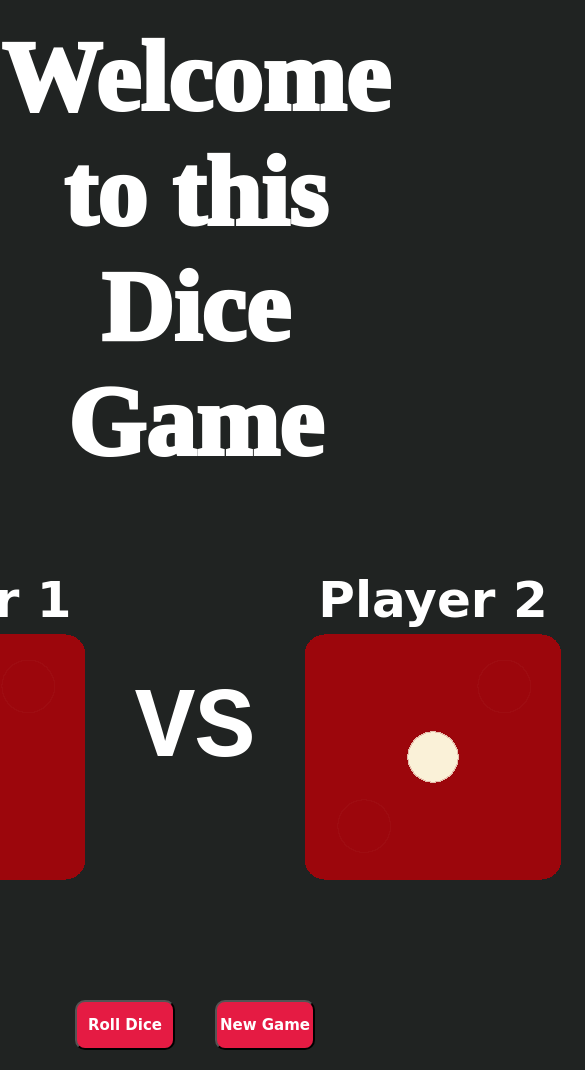
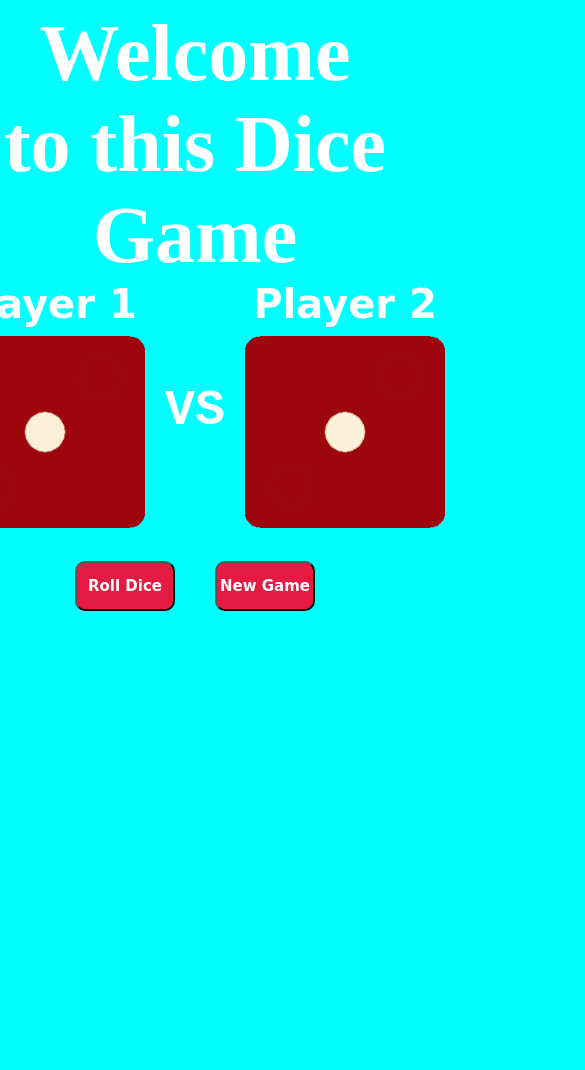
Before and after one commit to Hardikaz/DiceGame, a plain HTML site: page index.html in a window 390 px wide. Shown: the top 1070 px of the page, 585 px wide, since content can reach past the window. After the commit the page ends 844 px from the top, so only its background shows below. Drawn offline with Linux system fonts and the light colour scheme.

Commit message:
Added media queries

```diff
--- a/style.css
+++ b/style.css
@@ -20,7 +20,7 @@ body{
     align-items: center;
     justify-content: center;
 
-    height: 500px;
+
     /* width: 500px; */
 }
 .dice p{
@@ -68,3 +68,31 @@ span{
    justify-content: center;
 
 }
+@media only screen and ( max-width:700px ){
+
+    body{
+        background-color: aqua;
+    }
+    #h1{
+
+        font-size: 80px;
+        font-weight: 800;
+       margin-top: 2%;
+    }
+
+    .dice p{
+        font-weight: 600;
+        font-weight: bold;
+        font-size: 40px;
+
+    }
+    .dice img{
+    margin:5px 20px;
+    height: 200px;
+    width: 200px;
+
+    }
+    span{
+        font-size: 50px;
+    }
+}
```
